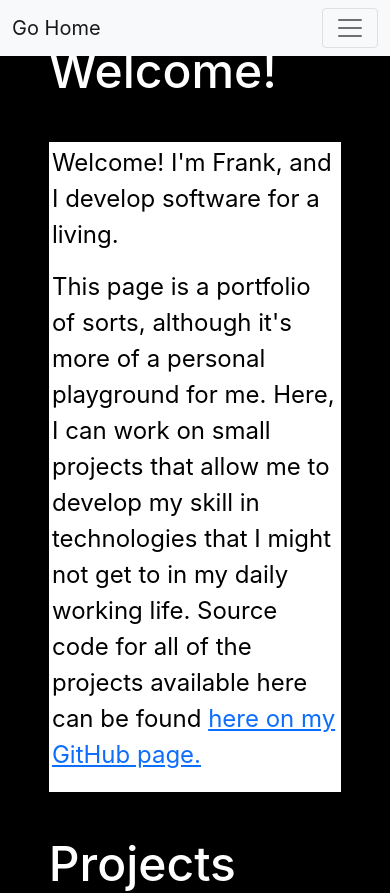
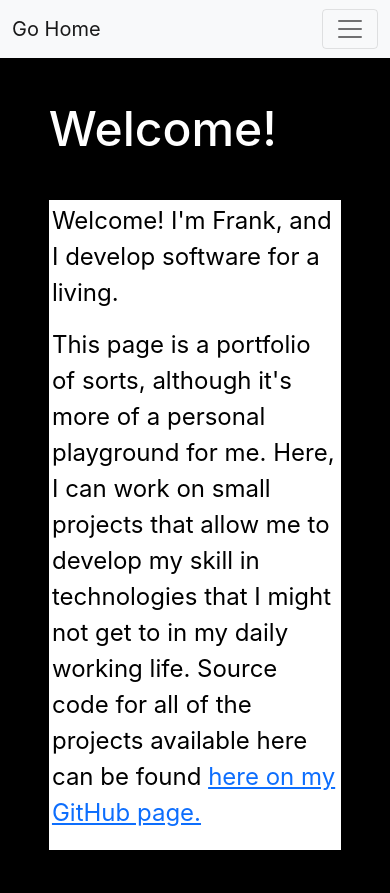
Before and after one commit to superking84/superking84.github.io, a React app in the folder client/: page / in a window 390 px wide. Shown: the top 893 px of the page. Built offline with nearby package versions, Linux system fonts and the light colour scheme; a web font is replaced by a local one.

Commit message:
CSS responsiveness updates

```diff
--- a/client/src/App.tsx
+++ b/client/src/App.tsx
@@ -5,7 +5,7 @@ import { Link, Outlet } from "react-router-dom";
 
 function App() {
     return <>
-        <Navbar fixed="top" bg="light" expand="lg">
+        <Navbar bg="light" expand="lg">
             <Container>
                 <Navbar.Brand href="/">Go Home</Navbar.Brand>
                 <Navbar.Toggle aria-controls="basic-navbar-nav" />
--- a/client/src/pages/Projects/Wordle/Wordle.scss
+++ b/client/src/pages/Projects/Wordle/Wordle.scss
@@ -1,3 +1,10 @@
+@import '../../../variables.scss';
+
+// #root {
+//     display: flex;
+//     flex-direction: column;
+// }
+
 body {
     background-color: black;
 }
@@ -5,4 +12,5 @@ body {
 .wordle-container {
     display: flex;
     flex-direction: column;
+    height: calc(100vh - var(--navbar-height));
 }
--- a/client/src/pages/Projects/Wordle/components/GameContainer/GameContainer.scss
+++ b/client/src/pages/Projects/Wordle/components/GameContainer/GameContainer.scss
@@ -2,5 +2,5 @@
     margin: 0 auto;
     width: 100%;
     max-width: 550px;
-    // height: calc(100vh - var(--navbar-height));
+    flex-grow: 1;
 }
--- a/client/src/pages/Projects/Wordle/components/GuessList/GuessList.scss
+++ b/client/src/pages/Projects/Wordle/components/GuessList/GuessList.scss
@@ -3,7 +3,7 @@
     display: flex;
     flex-direction: column;
     row-gap: 0.5rem;
-    height: 50vh;
+    height: 60%;
 }
 
 .guess-row {
--- a/client/src/pages/Projects/Wordle/components/Keyboard/Keyboard.scss
+++ b/client/src/pages/Projects/Wordle/components/Keyboard/Keyboard.scss
@@ -1,7 +1,7 @@
 .keyboard {
     display: flex;
     flex-direction: column;
-    height: 40vh;
+    height: 40%;
 }
 
 .keyboard-row {
--- a/client/src/pages/Shared.scss
+++ b/client/src/pages/Shared.scss
@@ -1,9 +1,11 @@
+@import '../variables.scss';
+
 h2 {
     margin: 0 auto;
-    // width: 250px;
     font-size: 3rem;
 }
 
 .navbar {
     height: var(--navbar-height);
+    max-height: 58px;
 }
--- a/client/src/variables.scss
+++ b/client/src/variables.scss
@@ -1,3 +1,3 @@
 :root {
-    --navbar-height: 0;
+    --navbar-height: 10vh;
 }
```
